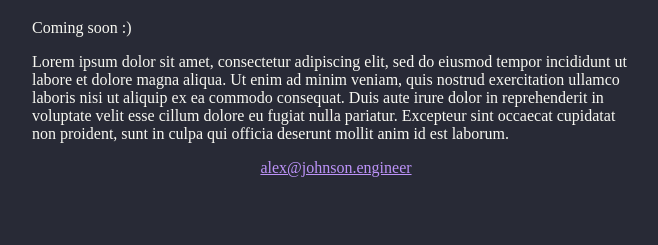
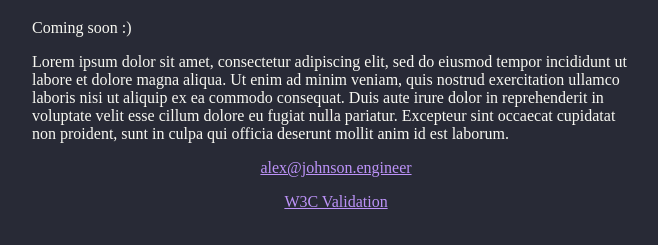
Before and after one commit to awjnsn/manportable.net, a plain HTML site: page index.html in a window 1280 px wide. Shown: the part 93-338 px from the top of the page, without its empty margins (304-962 px from the left). Drawn offline with Linux system fonts and the light colour scheme.

Commit message:
Validation:

```diff
--- a/index.html
+++ b/index.html
@@ -13,5 +13,6 @@
         <p>Coming soon :)</p>
         <p>Lorem ipsum dolor sit amet, consectetur adipiscing elit, sed do eiusmod tempor incididunt ut labore et dolore magna aliqua. Ut enim ad minim veniam, quis nostrud exercitation ullamco laboris nisi ut aliquip ex ea commodo consequat. Duis aute irure dolor in reprehenderit in voluptate velit esse cillum dolore eu fugiat nulla pariatur. Excepteur sint occaecat cupidatat non proident, sunt in culpa qui officia deserunt mollit anim id est laborum.</p>
         <p style="text-align: center"><a href="mailto:alex@johnson.engineer">alex@johnson.engineer</a></p>
+        <p style="text-align: center"><a href="https://validator.w3.org/nu/?doc=https%3A%2F%2Fmanportable.net%2F">W3C Validation</a></p>
     </body>
 </html>
```
